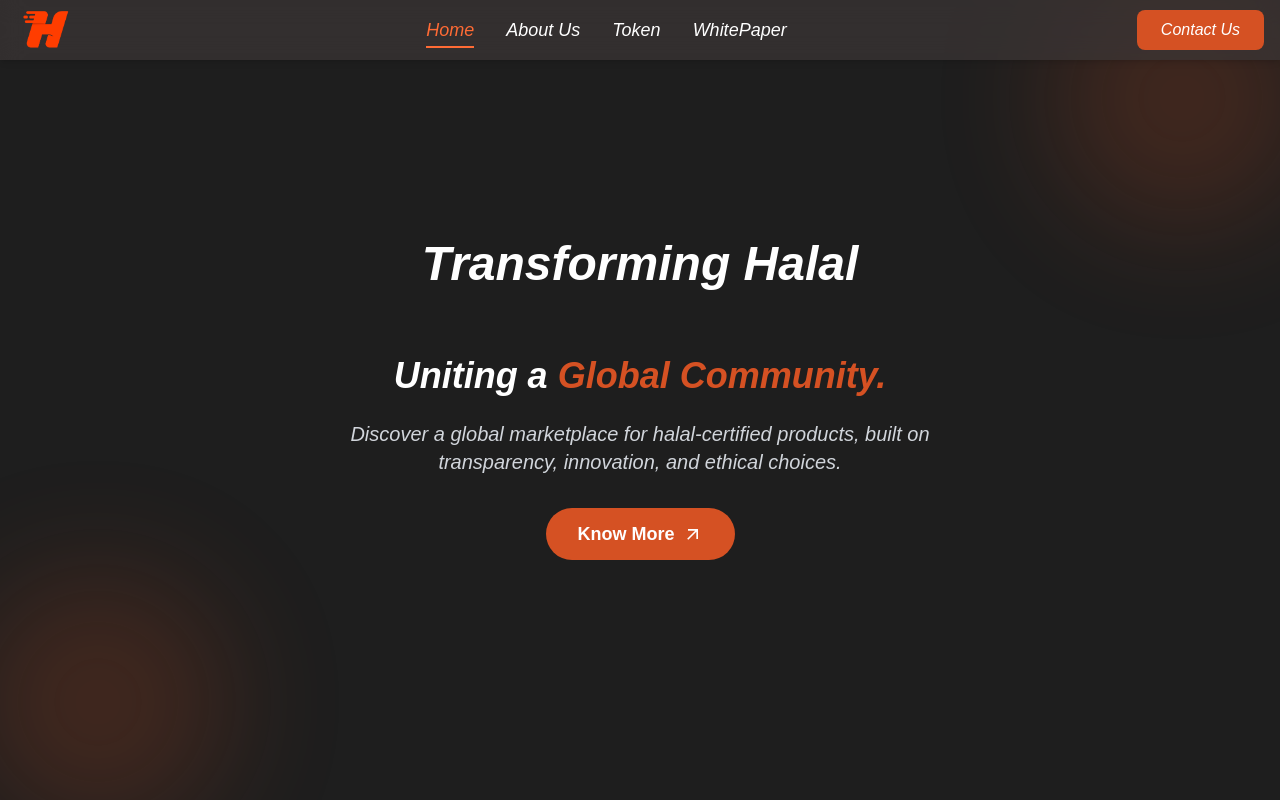
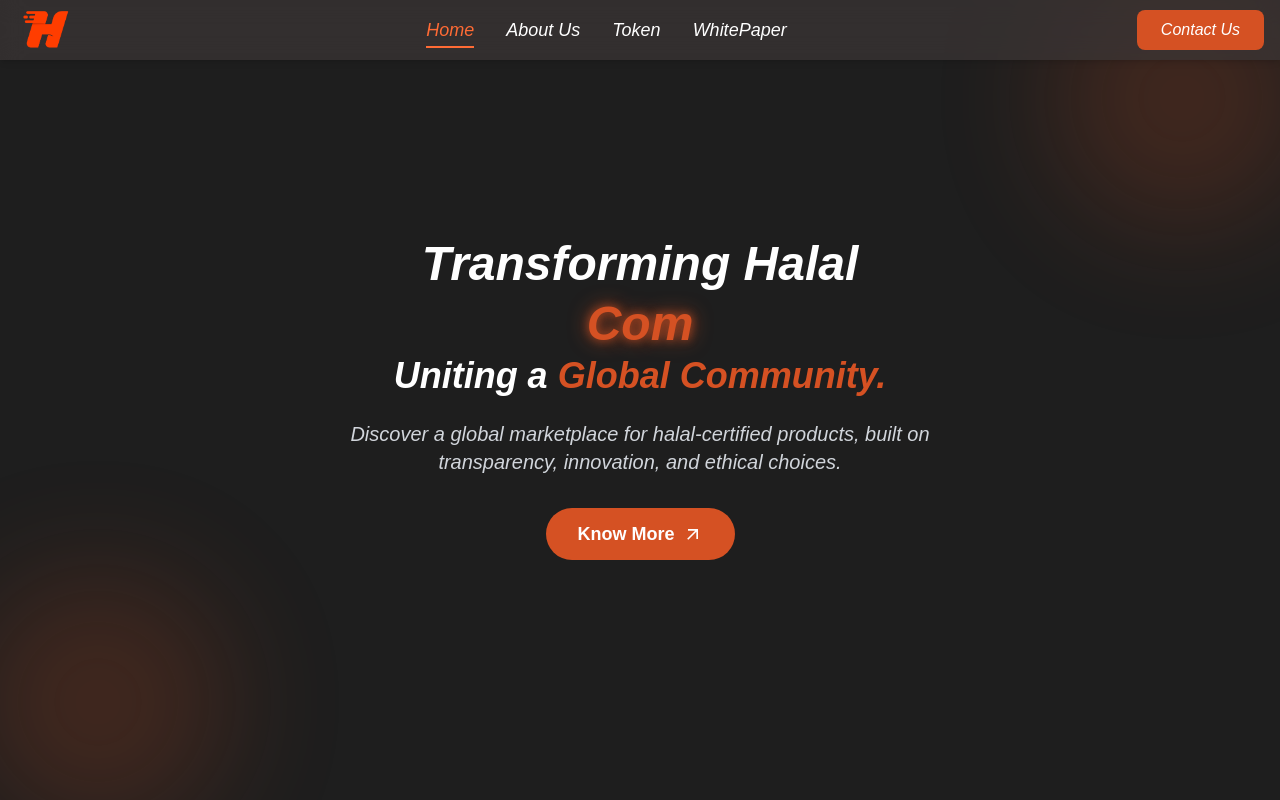
Before and after one commit to Souravhere/hflag, a Next.js app: page / in a window 1280 px wide. Built offline with nearby package versions, Linux system fonts and the light colour scheme.

Commit message:
few typing bugs are fixed

```diff
--- a/src/components/HeroSection.tsx
+++ b/src/components/HeroSection.tsx
@@ -22,7 +22,7 @@ export default function HeroSection() {
       setCurrentTextIndex((prevIndex) => (prevIndex + 1) % orangeTexts.length);
       setDisplayText(''); // Reset displayText for the new word
       setIsTyping(true); // Start typing the new word
-    }, 4000); // Time for the complete cycle of typing + erasing
+    }, 1000); // Time for the complete cycle of typing + erasing
 
     return () => clearInterval(interval);
   }, [isTyping]);
@@ -127,7 +127,7 @@ function TypeWriter({ text, isTyping, setIsTyping }: {
           }
         }
       }
-    }, isErasing ? 150 : 150); // Adjusted speed for typing vs erasing
+    }, isErasing ? 150 : 200); // Adjusted speed for typing vs erasing
 
     return () => clearInterval(typingInterval);
   }, [text, isTyping, setIsTyping]);
```
